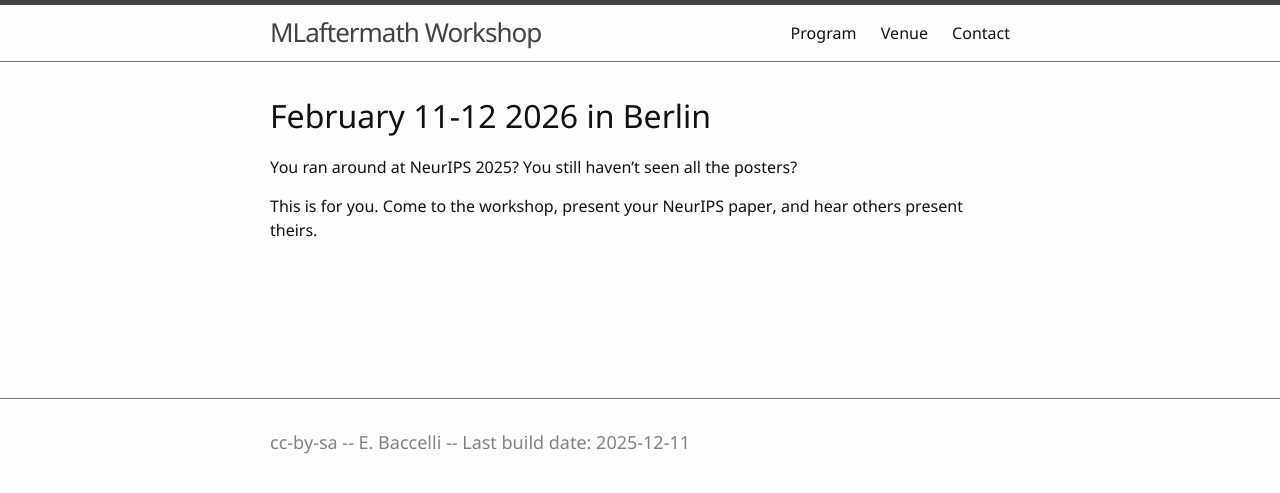
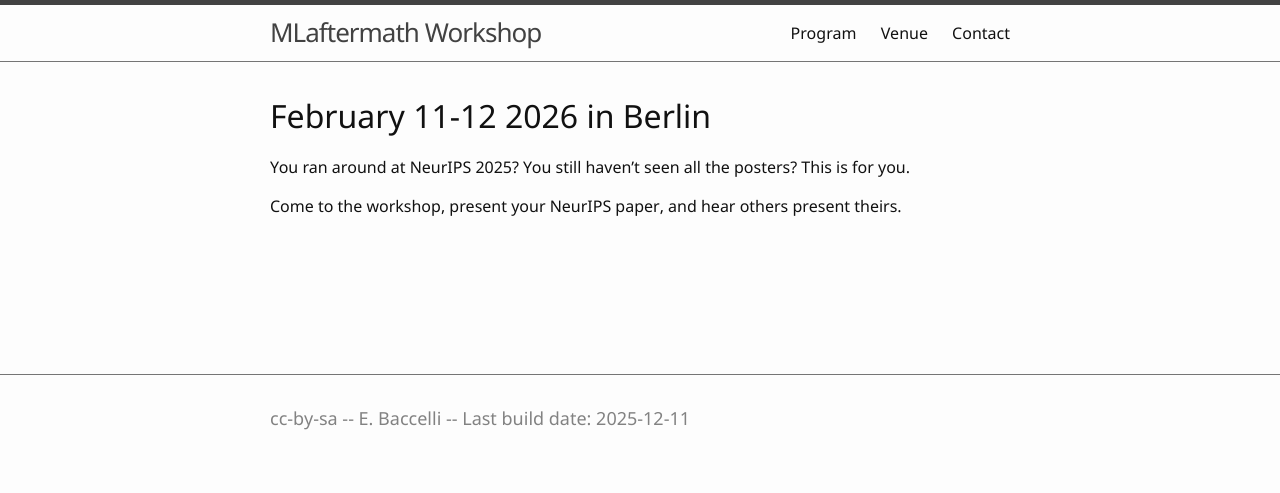
Before and after one commit to Inria-Berlin/MLaftermath, a Jekyll site: the page built from index.md, in a window 1280 px wide. Shown: the top 493 px of the page. Built offline with Jekyll 4.4.1, drawn with Linux system fonts in a browser that asks for light colours.

Commit message:
modified landing

```diff
--- a/index.md
+++ b/index.md
@@ -4,9 +4,9 @@ title: Home
 
 # February 11-12 2026 in Berlin
 
-You ran around at NeurIPS 2025? You still haven't seen all the posters?
+You ran around at NeurIPS 2025? You still haven't seen all the posters? This is for you.
 
-This is for you. Come to the workshop, present your NeurIPS paper, and hear others present theirs.
+Come to the workshop, present your NeurIPS paper, and hear others present theirs.
 
 <br />
 <br />
```
Also changed, not shown: images/uidaho-workshop.jpg (deleted).
